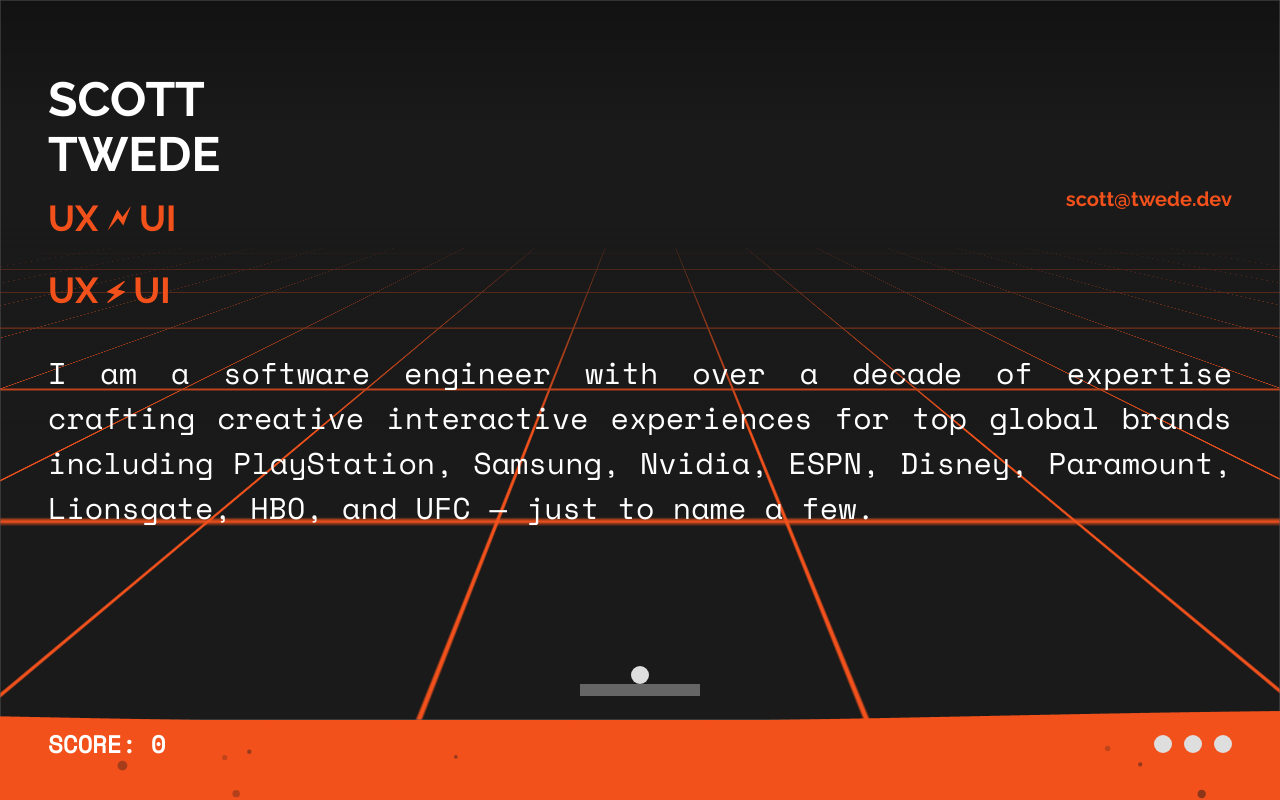
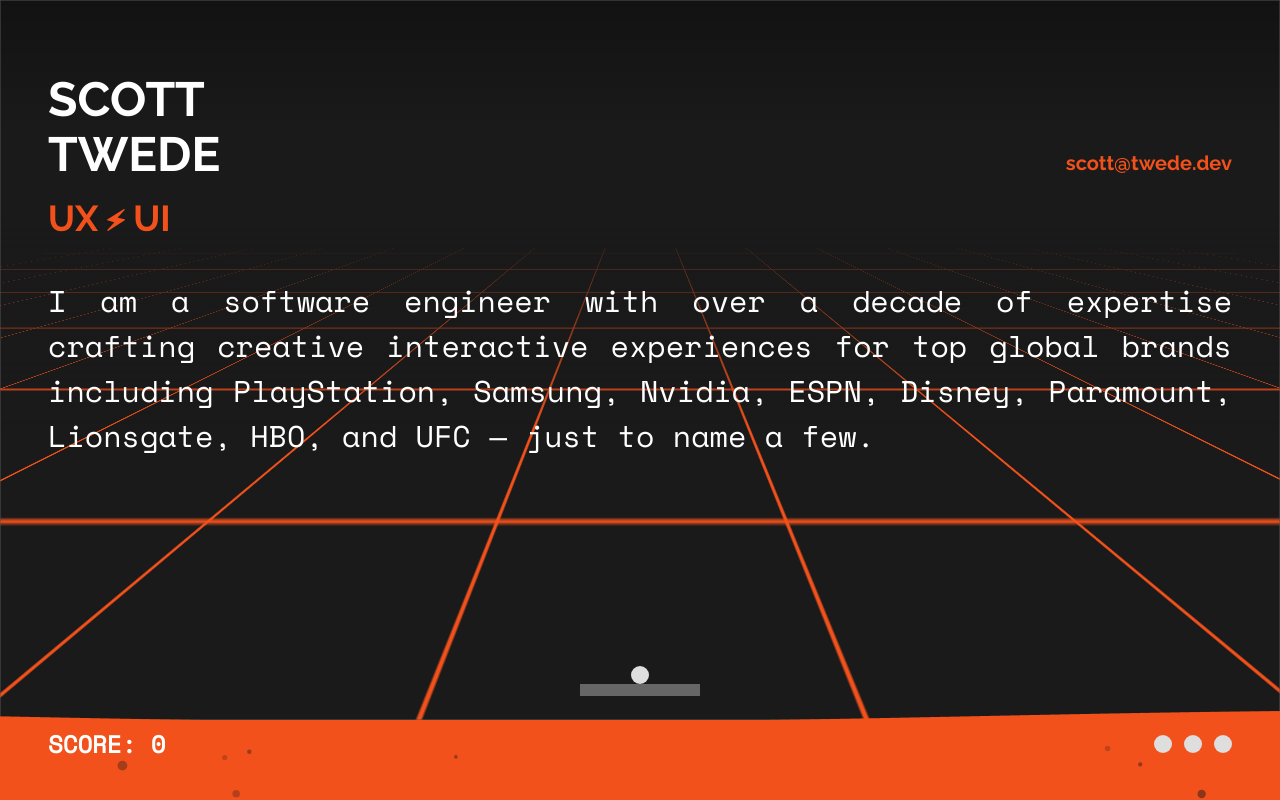
Before and after one commit to niftypixels/self-promotion, a React (Vite) app: page / in a window 1280 px wide. Built offline with nearby package versions, Linux system fonts and the light colour scheme; a web font is replaced by a local one.

Commit message:
chore: render lightning bolt on apple platforms

```diff
--- a/src/components/Header.jsx
+++ b/src/components/Header.jsx
@@ -6,8 +6,7 @@
       <div>
         <hgroup>
           <h1>SCOTT <br /> TWEDE</h1>
-          <h2>UX 🗲 UI</h2>
-          <h2>UX <img src='bolt.svg' alt='' /> UI</h2>
+          <h2>UX <img src='bolt.svg' alt='🗲' /> UI</h2>
         </hgroup>
         <a href='mailto:scott@twede.dev'>
           scott@twede.dev
```
